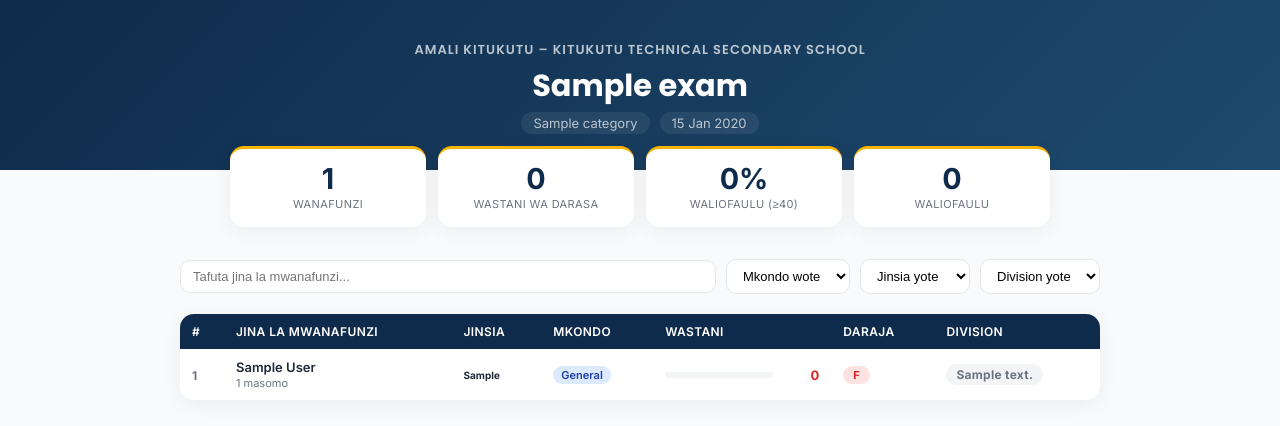
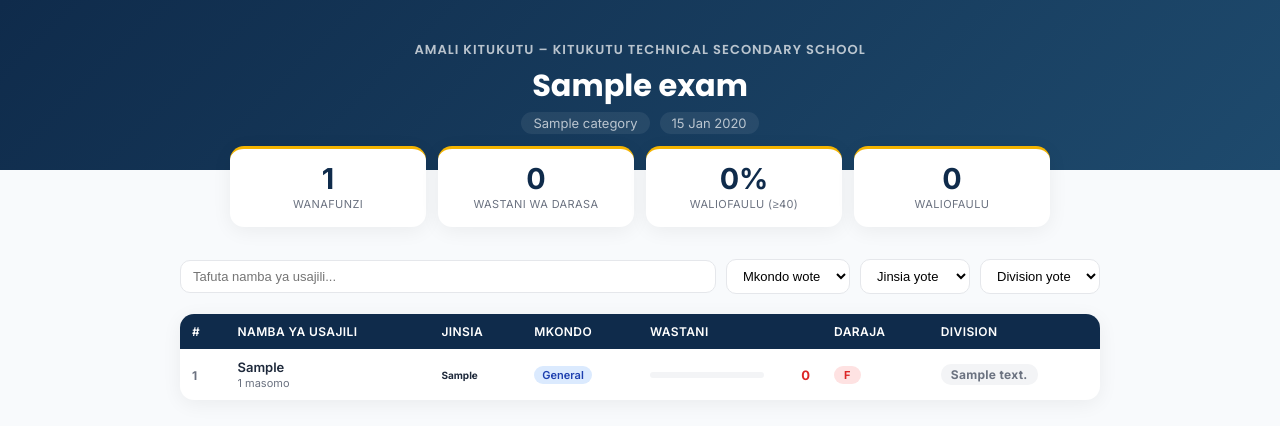
Before and after one commit to kizenga11/kitukutu, a PHP site: page /public_results.php?exam_id=1 in a window 1280 px wide. Shown: the part 40-466 px from the top of the page. Run offline with PHP 8.4, Linux system fonts and the light colour scheme; the visitor is signed in with stand-in values (Sample User, id 1); tables that the repository leaves empty or names only in its code hold one stand-in row (values such as "Sample post").

Commit message:
feat: show registration_no instead of student name on public results

```diff
--- a/public_results.php
+++ b/public_results.php
@@ -16,7 +16,7 @@ if(!$exam){ header("Location: index.php"); exit(); }
 /* Build per-student results */
 $marks_q = mysqli_query($conn,"
     SELECT s.id AS student_id,
-           CONCAT(s.first_name,' ',s.last_name) AS student_name,
+           s.registration_no,
            s.sex, s.stream,
            AVG(CASE WHEN m.marks REGEXP '^[0-9]+$' THEN CAST(m.marks AS DECIMAL(5,2)) ELSE NULL END) AS avg_mark,
            COUNT(m.id) AS subject_count,
@@ -209,7 +209,7 @@ body{font-family:'Inter',sans-serif;background:var(--bg);color:var(--text);min-h
 
   <!-- Filter -->
   <div class="filter-row">
-    <input type="text" id="searchInput" placeholder="Tafuta jina la mwanafunzi..." onkeyup="filterRows()">
+    <input type="text" id="searchInput" placeholder="Tafuta namba ya usajili..." onkeyup="filterRows()">
     <select id="streamFilter" onchange="filterRows()">
       <option value="">Mkondo wote</option>
       <option value="General">General</option>
@@ -241,7 +241,7 @@ body{font-family:'Inter',sans-serif;background:var(--bg);color:var(--text);min-h
     <thead>
       <tr>
         <th>#</th>
-        <th>Jina la Mwanafunzi</th>
+        <th>Namba ya Usajili</th>
         <th>Jinsia</th>
         <th>Mkondo</th>
         <th>Wastani</th>
@@ -267,10 +267,10 @@ body{font-family:'Inter',sans-serif;background:var(--bg);color:var(--text);min-h
           default => 'div-na',
       };
     ?>
-      <tr data-name="<?= strtolower($r['student_name']) ?>" data-stream="<?= $stream_label ?>" data-sex="<?= $r['sex'] ?>" data-div="<?= htmlspecialchars($div_raw) ?>">
+      <tr data-reg="<?= strtolower($r['registration_no'] ?? '') ?>" data-stream="<?= $stream_label ?>" data-sex="<?= $r['sex'] ?>" data-div="<?= htmlspecialchars($div_raw) ?>">
         <td data-label="#"><span class="pos-num"><?= $pos++ ?></span></td>
-        <td data-label="Jina">
-          <div class="stu-name"><?= htmlspecialchars($r['student_name']) ?></div>
+        <td data-label="Namba">
+          <div class="stu-name"><?= htmlspecialchars($r['registration_no'] ?? '') ?></div>
           <div class="stu-meta"><?= $r['subject_count'] ?> masomo</div>
         </td>
         <td data-label="Jinsia"><span class="sex-badge sex-<?= $r['sex'] ?>"><?= $r['sex'] ?></span></td>
@@ -298,11 +298,11 @@ function filterRows(){
   var sex    = document.getElementById('sexFilter').value;
   var div    = document.getElementById('divFilter').value;
   document.querySelectorAll('#resultsTable tbody tr').forEach(function(tr){
-    var name = tr.dataset.name  || '';
-    var s    = tr.dataset.stream|| '';
-    var g    = tr.dataset.sex   || '';
-    var d    = tr.dataset.div   || '';
-    var show = name.includes(search) && (!stream || s===stream) && (!sex || g===sex) && (!div || d===div);
+    var reg  = tr.dataset.reg    || '';
+    var s    = tr.dataset.stream || '';
+    var g    = tr.dataset.sex    || '';
+    var d    = tr.dataset.div    || '';
+    var show = reg.includes(search) && (!stream || s===stream) && (!sex || g===sex) && (!div || d===div);
     tr.style.display = show ? '' : 'none';
   });
 }
--- a/results.php
+++ b/results.php
@@ -77,7 +77,7 @@ if(!$exam){
 
 $results=mysqli_query($conn,"
 SELECT ers.*,
-CONCAT(st.first_name,' ',st.second_name,' ',st.last_name) AS full_name
+st.registration_no
 FROM exam_results_summary ers
 JOIN students st ON ers.student_id=st.id
 WHERE ers.exam_id='$exam_id'
@@ -99,7 +99,7 @@ $subjects=mysqli_query($conn,"SELECT * FROM subjects ORDER BY stream,subject_nam
 
 <tr class="table-dark">
 <th>Pos</th>
-<th>Name</th>
+<th>Reg No</th>
 
 <?php
 $subject_array=[];
@@ -122,7 +122,7 @@ while($row=mysqli_fetch_assoc($results)){
 
 <tr>
 <td><?= $row['position'] ?></td>
-<td><?= $row['full_name'] ?></td>
+<td><?= htmlspecialchars($row['registration_no']) ?></td>
 
 <?php
 foreach($subject_array as $sub){
```
